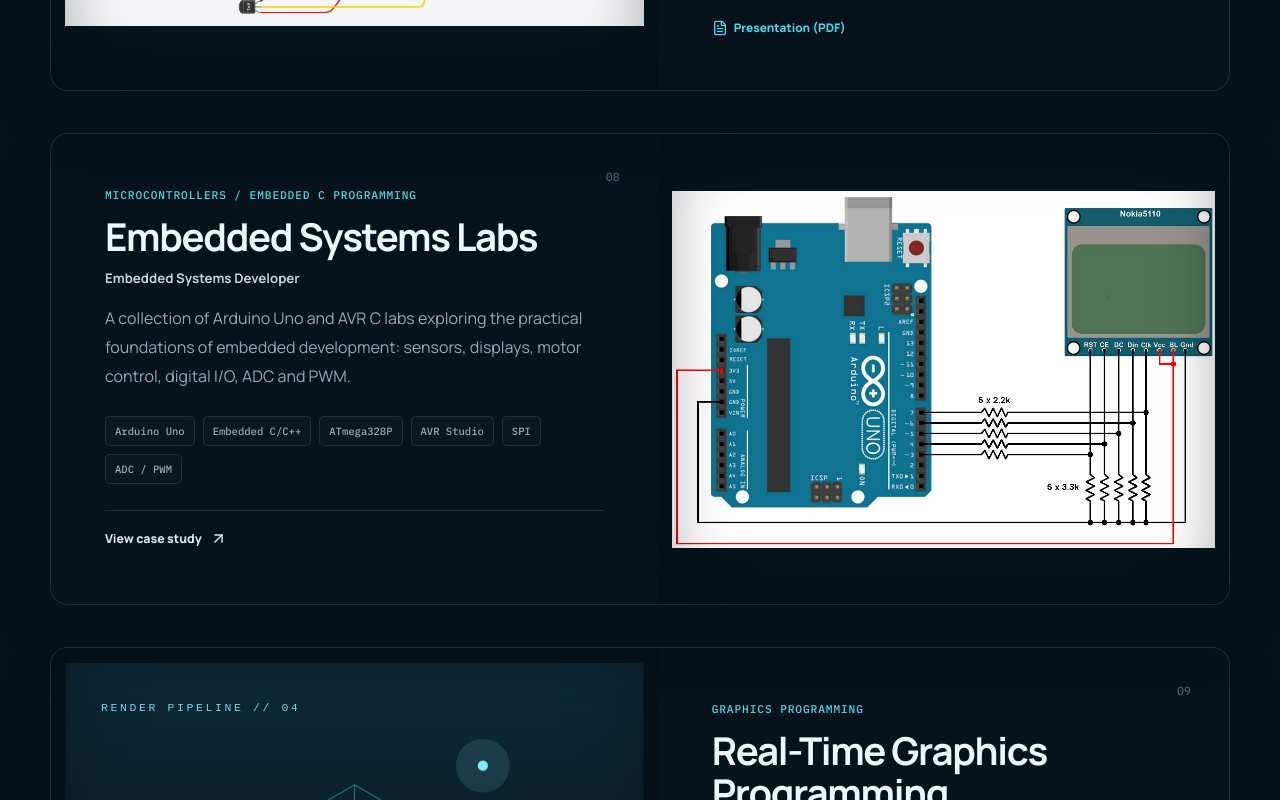
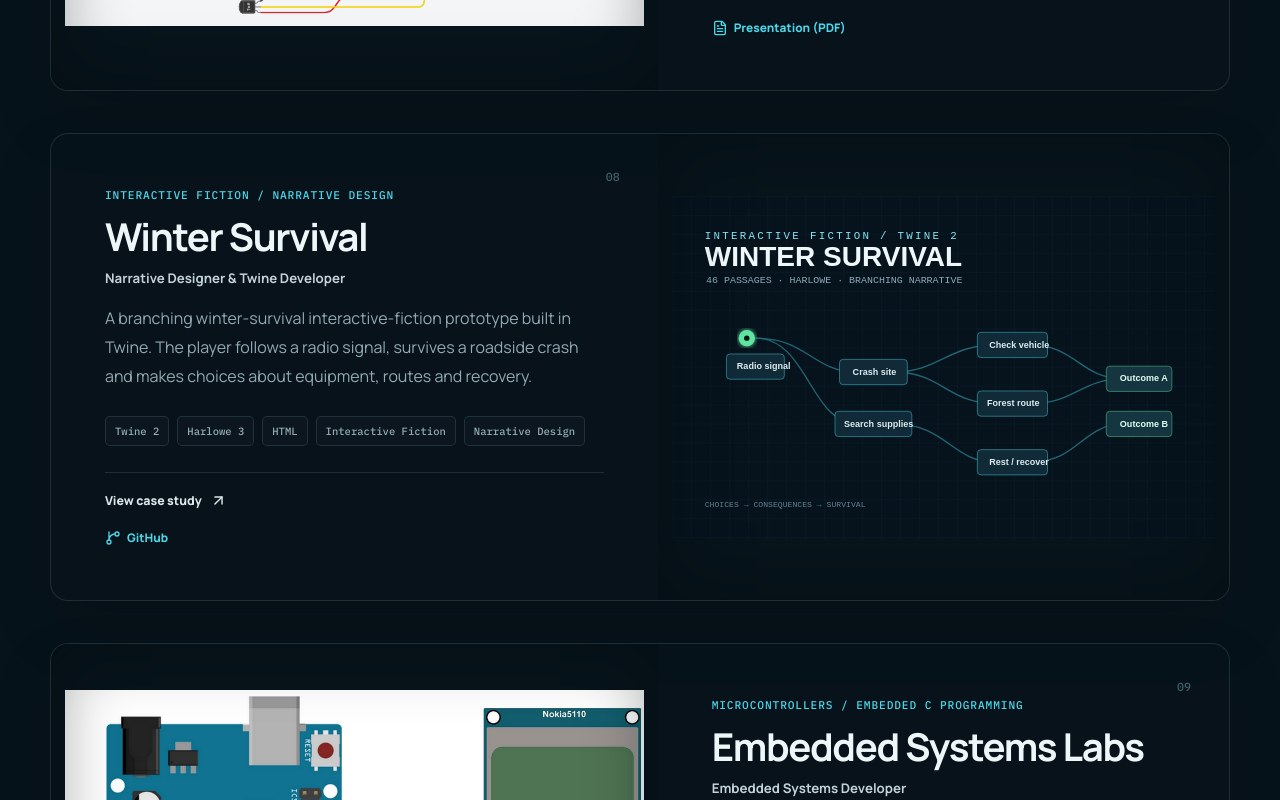
Before and after one commit to Make4T/portfolio, a React (Vite) app: page / in a window 1280 px wide. Shown: the part 5720-6520 px from the top of the page. Built offline with nearby package versions, Linux system fonts and the light colour scheme.

Commit message:
feat: add Winter Survival project and thesis link

```diff
--- a/src/data/projects.ts
+++ b/src/data/projects.ts
@@ -112,6 +112,19 @@ export const projects: Project[] = [
     featured: true,
   },
   {
+    title: "Winter Survival",
+    category: "Interactive Fiction / Narrative Design",
+    role: "Narrative Designer & Twine Developer",
+    description: "A branching winter-survival interactive-fiction prototype built in Twine. The player follows a radio signal, survives a roadside crash and makes choices about equipment, routes and recovery.",
+    technologies: ["Twine 2", "Harlowe 3", "HTML", "Interactive Fiction", "Narrative Design"],
+    image: "./images/projects/twine-winter-survival.svg",
+    imageAlt: "Stylized Winter Survival Twine story map with branching passages",
+    systems: ["46 connected story passages", "Choice-driven branching", "Radio and crash opening sequence", "Equipment and exploration choices", "Multiple survival routes", "Browser-playable HTML export"],
+    challenge: "Branching fiction needs player choice without losing narrative clarity. The story map organizes the survival scenario into focused passages so choices remain understandable while still creating distinct routes through the experience.",
+    github: "https://github.com/Make4T/twine-winter-survival",
+    featured: true,
+  },
+  {
     // Koottu mikrokontrolleriharjoitusten kokonaisuus: ei useita pieniä erilliskortteja.
     title: "Embedded Systems Labs",
     category: "Microcontrollers / Embedded C Programming",
--- a/src/data/site.ts
+++ b/src/data/site.ts
@@ -9,7 +9,7 @@ export const site = {
   linkedin: "", // Esim. "https://www.linkedin.com/in/kayttajanimi/"
   email: "", // Esim. "etunimi.sukunimi@email.com"
   cv: "", // CV-tiedoston polku, esim. "./resume/cv.pdf" (tiedosto public/resume/cv.pdf).
-  thesis: "", // Julkinen linkki opinnäytetyöhön tai PDF-tiedostoon.
+  thesis: "https://www.theseus.fi/items/fd40131c-c523-4661-9028-05fa771ec02b", // Julkinen linkki opinnäytetyöhön tai PDF-tiedostoon.
 } as const;
 
 // YLÄVALIKKO
```
Also changed, not shown: public/images/projects/twine-winter-survival.svg (added).
